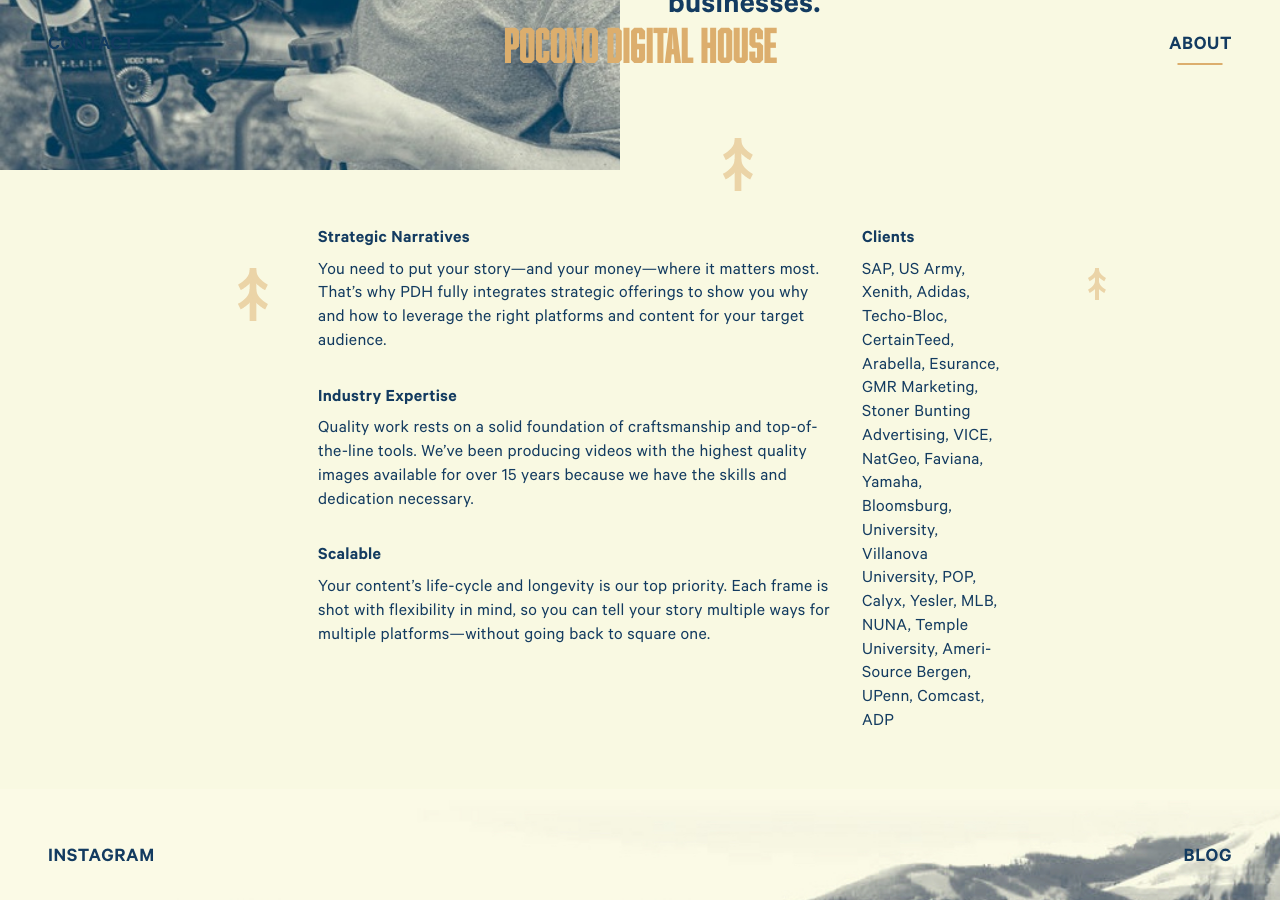
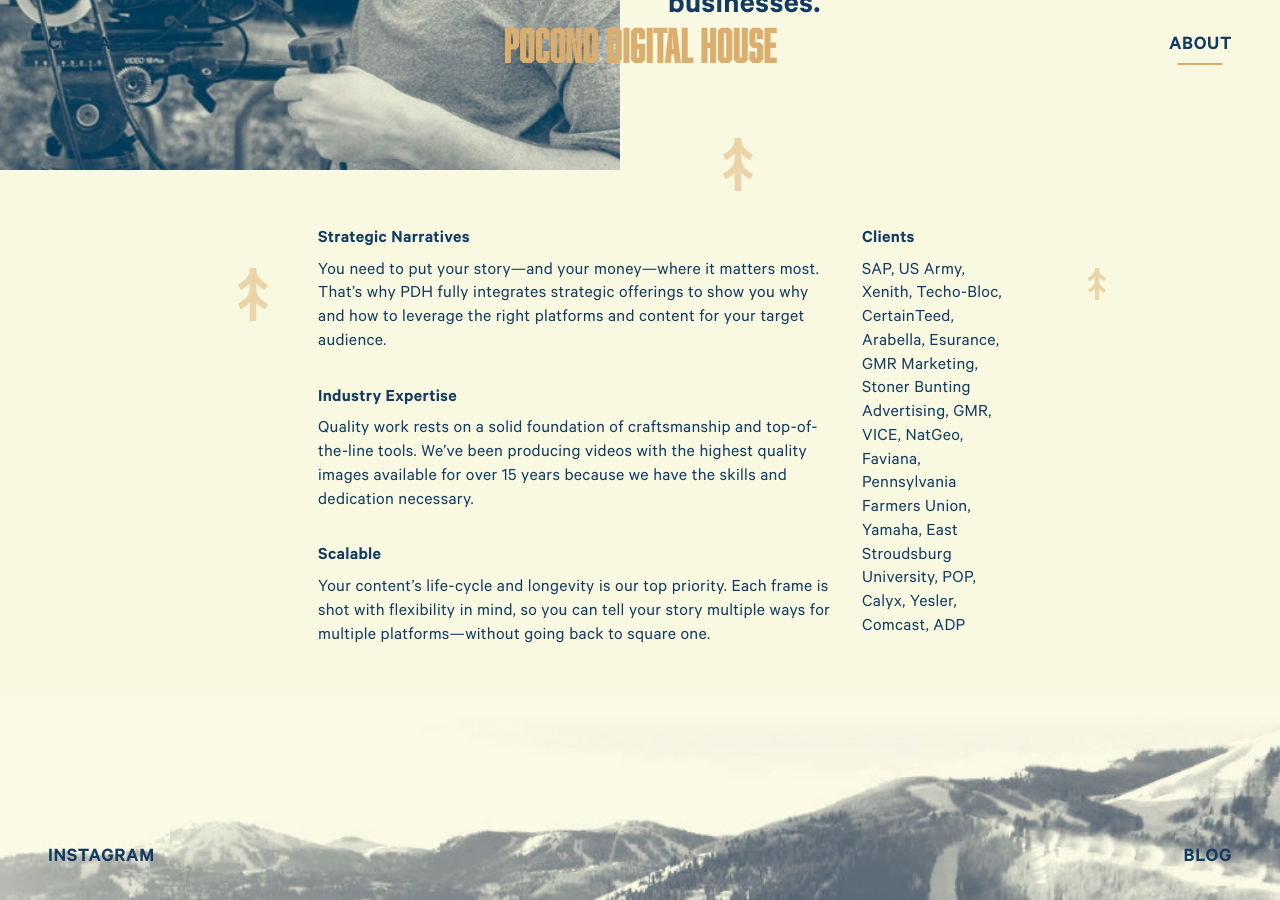
Before and after one commit to poconodigitalhouse/poconodigitalhouse.github.io, a Jekyll site: the page built from about.html, in a window 1280 px wide and 900 px high, scrolled down 477 px. Built offline with Jekyll 4.4.1, drawn with Linux system fonts in a browser that asks for light colours.

Commit message:
Update about.html

```diff
--- a/about.html
+++ b/about.html
@@ -47,7 +47,7 @@
       <div class="about__body-group">
         <h3>Clients</h3>
         <p>
-          SAP, US Army, Xenith, Adidas, Techo-Bloc, CertainTeed, Arabella, Esurance, GMR Marketing, Stoner Bunting Advertising, VICE, NatGeo, Faviana, Yamaha, Bloomsburg, University, Villanova University, POP, Calyx, Yesler, MLB, NUNA, Temple University, Ameri-Source Bergen, UPenn, Comcast, ADP
+          SAP, US Army, Xenith, Techo-Bloc, CertainTeed, Arabella, Esurance, GMR Marketing, Stoner Bunting Advertising, GMR, VICE, NatGeo, Faviana, Pennsylvania Farmers Union, Yamaha, East Stroudsburg University, POP, Calyx, Yesler, Comcast, ADP
         </p>
       </div>
     </div>
```
